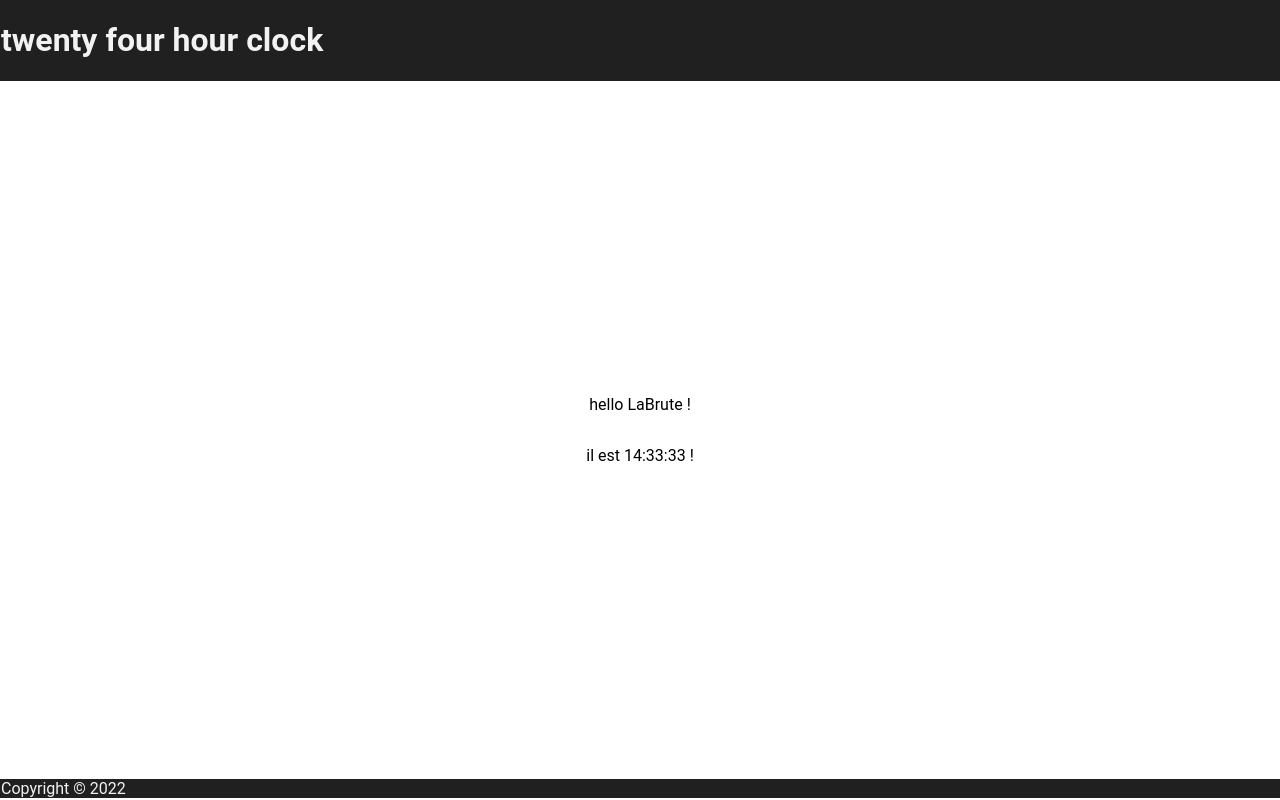
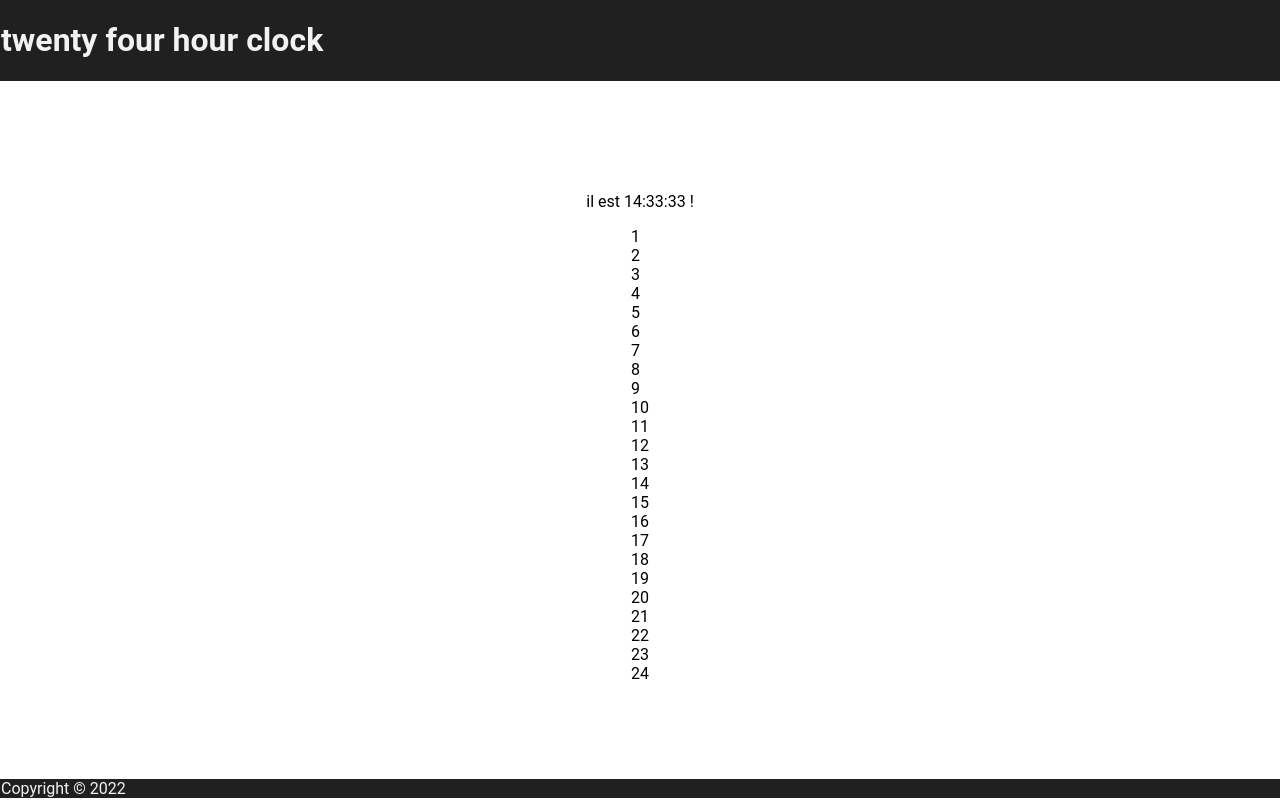
Before and after one commit to anthonytastet/twenty-four-hour-clock, a React (Create React App) app: page / in a window 1280 px wide. Built offline with nearby package versions, Linux system fonts and the light colour scheme.

Commit message:
Create the clock XML elements

```diff
--- a/src/Content.js
+++ b/src/Content.js
@@ -1,21 +1,41 @@
 import React from "react";
+import { useState } from "react";
 
 const Content = () => {
-	const handleNameChange = () => {
-		const names = ["LeBon", "LaBrute", "LeTruand"];
-		const randInt = Math.floor(Math.random() * 3);
-		return names[randInt];
-	};
-
-	const currentHour = new Date();
+	const currentTime = new Date();
 
 	return (
 		<main>
-			<p>hello {handleNameChange()} !</p>
 			<p>
-				il est {currentHour.getHours()}:{currentHour.getMinutes()}:
-				{currentHour.getSeconds()} !
+				il est {currentTime.getHours()}:{currentTime.getMinutes()}:
+				{currentTime.getSeconds()} !
 			</p>
+			<div className="clockFrame">
+				<div className="clockDigit clockDigit1">1</div>
+				<div className="clockDigit clockDigit2">2</div>
+				<div className="clockDigit clockDigit3">3</div>
+				<div className="clockDigit clockDigit4">4</div>
+				<div className="clockDigit clockDigit5">5</div>
+				<div className="clockDigit clockDigit6">6</div>
+				<div className="clockDigit clockDigit7">7</div>
+				<div className="clockDigit clockDigit8">8</div>
+				<div className="clockDigit clockDigit9">9</div>
+				<div className="clockDigit clockDigit10">10</div>
+				<div className="clockDigit clockDigit11">11</div>
+				<div className="clockDigit clockDigit12">12</div>
+				<div className="clockDigit clockDigit13">13</div>
+				<div className="clockDigit clockDigit14">14</div>
+				<div className="clockDigit clockDigit15">15</div>
+				<div className="clockDigit clockDigit16">16</div>
+				<div className="clockDigit clockDigit17">17</div>
+				<div className="clockDigit clockDigit18">18</div>
+				<div className="clockDigit clockDigit19">19</div>
+				<div className="clockDigit clockDigit20">20</div>
+				<div className="clockDigit clockDigit21">21</div>
+				<div className="clockDigit clockDigit22">22</div>
+				<div className="clockDigit clockDigit23">23</div>
+				<div className="clockDigit clockDigit24">24</div>
+			</div>
 		</main>
 	);
 };
```
